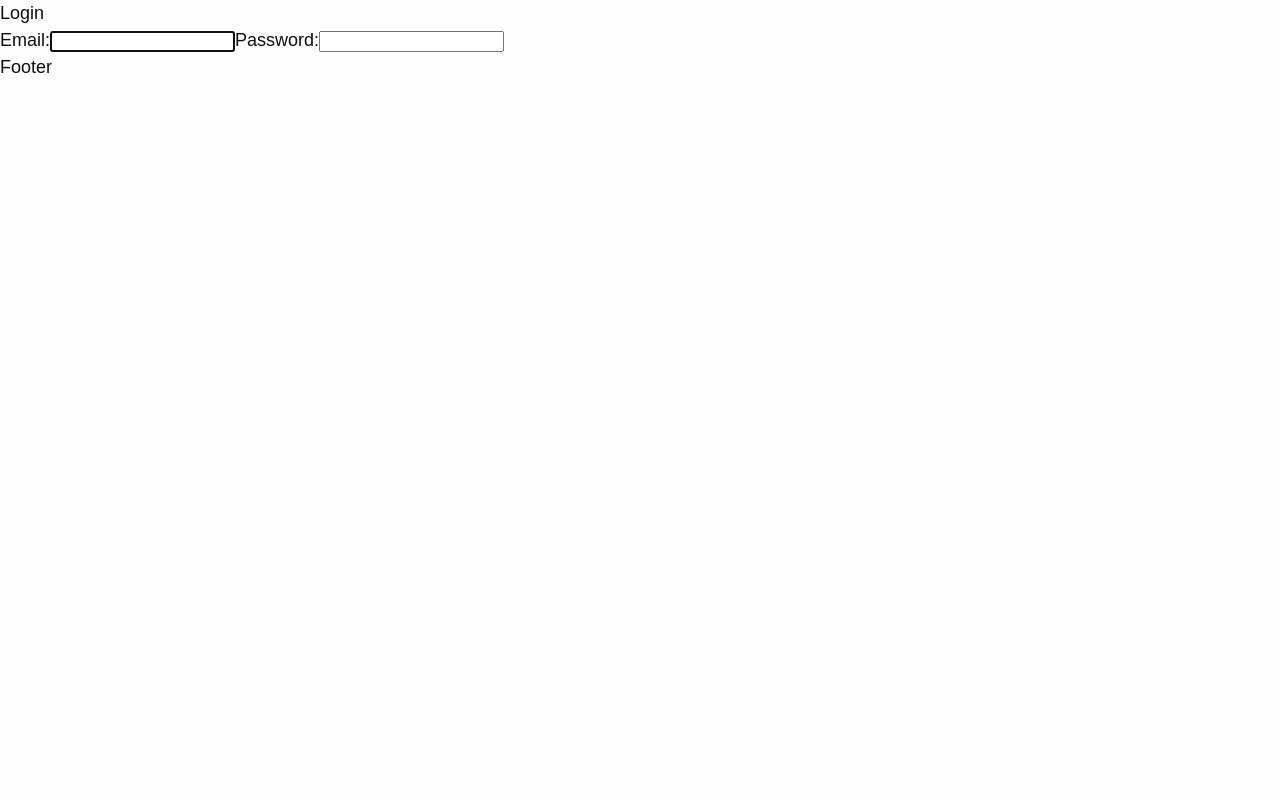
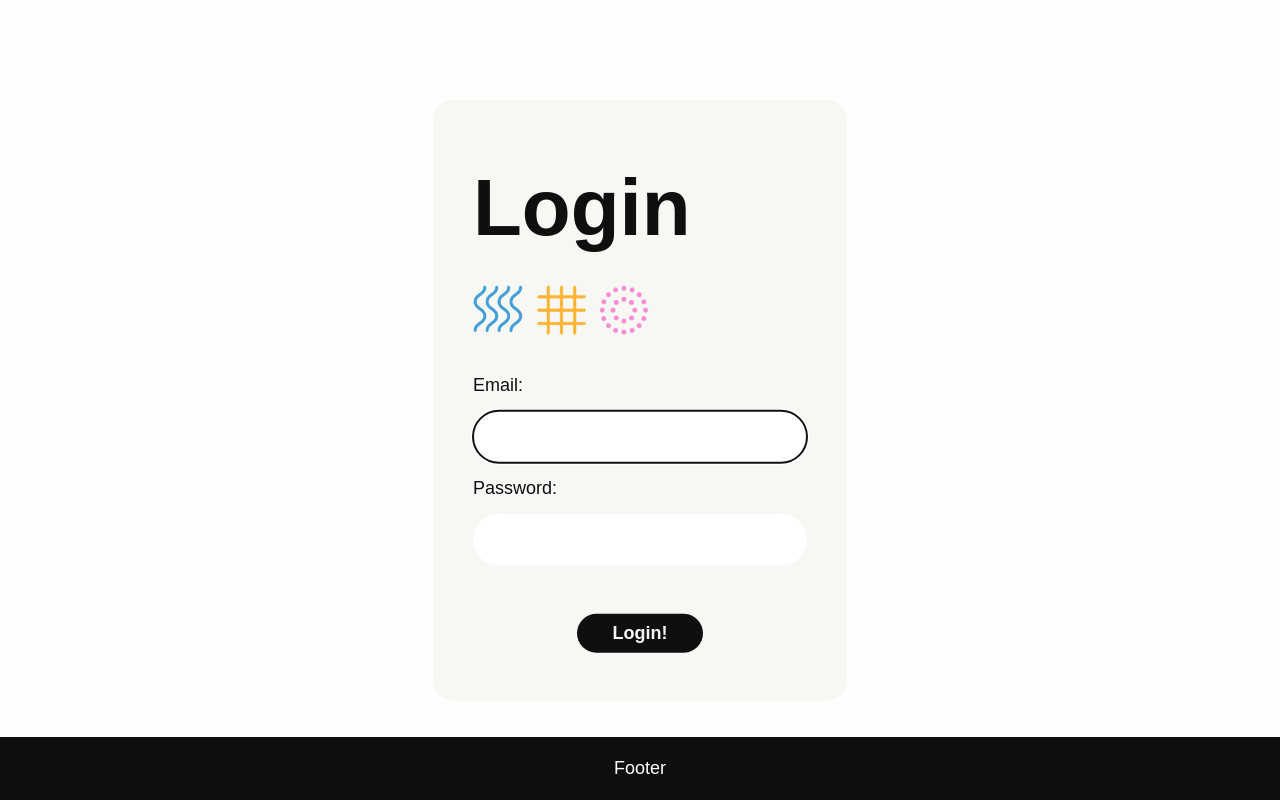
Before and after one commit to crdalila/Terra_Vista, a React (Vite) app in the folder client/: page /login in a window 1280 px wide. Built offline with nearby package versions, Linux system fonts and the light colour scheme; a web font is replaced by a local one.

Commit message:
login styles

```diff
--- a/client/src/index.css
+++ b/client/src/index.css
@@ -202,6 +202,19 @@ body {
   position: relative;
 }
 
+footer {
+  position: fixed;
+  bottom: 0;
+  left: 0;
+  width: 100%;
+
+  background-color: var(--text-color);
+  color: var(--main-color);
+
+  padding: 1em;
+  text-align: center;
+}
+
 
 
 
--- a/client/src/pages/auth/Login.jsx
+++ b/client/src/pages/auth/Login.jsx
@@ -1,6 +1,8 @@
 import { useContext, useState } from "react";
 import { AuthContext } from "../../context/AuthContext";
 import { useNavigate } from "react-router-dom";
+
+import "./auth.css";
 
 function Login() {
     const [email, setEmail] = useState("");
@@ -22,7 +24,10 @@ function Login() {
 
     return (
         <article className="login">
-            <h2>Login</h2>
+            <div className="login-title">
+                <h2>Login</h2>
+                <img src="../../../public/images/icons-card.png" alt="icons" className="icons-card" />
+            </div>
             <form className="login-form" onSubmit={handleSubmit}>
                 <label>Email:</label>
                 <input type="email" value={email} autoFocus required onChange={(e) => setEmail(e.target.value)} />
@@ -33,7 +38,7 @@ function Login() {
                     onChange={(e) => setPassword(e.target.value)}
                     required
                 />
-                <button type="submit">Login</button>
+                <button type="submit" className="login-button" >Login<i>!</i></button>
             </form>
             {error && <p className="error">{error}</p>}
         </article>
--- a/client/src/pages/auth/auth.css
+++ b/client/src/pages/auth/auth.css
@@ -0,0 +1,88 @@
+.login {
+    background-color: var(--items-color);
+
+    display: flex;
+    flex-direction: column;
+    justify-content: center;
+    align-items: center;
+    gap: 2em;
+
+    padding: 3rem 2.5rem;
+
+    border-radius: 20px;
+
+    width: fit-content;
+
+    position: fixed;
+    top: 50%;
+    left: 50%;
+    transform: translate(-50%, -50%);
+}
+
+.login-title {
+    width: 100%;
+    display: flex;
+    flex-flow: column;
+    gap: 1em;
+}
+
+.login h2 {
+    font-size: 5rem;
+    font-family: var(--main-font);
+    font-weight: 700;
+}
+
+.icons-card {
+    max-height: inherit;
+    object-fit: contain;
+    width: 10em;
+}
+
+.login-form {
+    display: flex;
+    flex-flow: column;
+    width: 100%;
+    align-items: center;
+    text-align: left;
+}
+
+.login-form label {
+    font-family: var(--main-font);
+    font-size: var(--main-size);
+    font-weight: var(--main-weight);
+    width: 100%;
+}
+
+.login-form input {
+    border: none;
+    border-radius: 40px;
+    margin: .5em 0;
+    padding: .5em;
+    font-size: 1.5rem;
+
+    transition: all .3s ease;
+}
+
+.login-form input:hover {
+    border-radius: 20px;
+}
+
+.login-button {
+    background-color: var(--text-color);
+    color: var(--items-color);
+    cursor: pointer;
+
+    padding: .5em 2em;
+    margin-top: 2em;
+
+    border-radius: 40px;
+    font-weight: 600;
+
+    width: fit-content;
+
+    transition: all .3s ease;
+}
+
+.login-button:hover {
+    border-radius: 10px;
+}
```
Also changed, not shown: client/public/images/icons-card.png (added).
